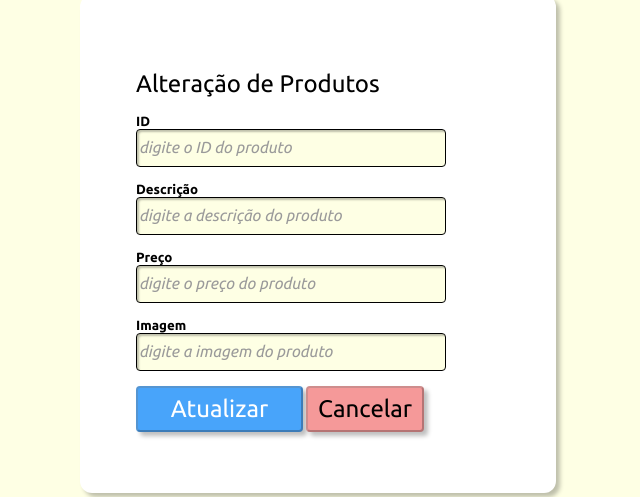
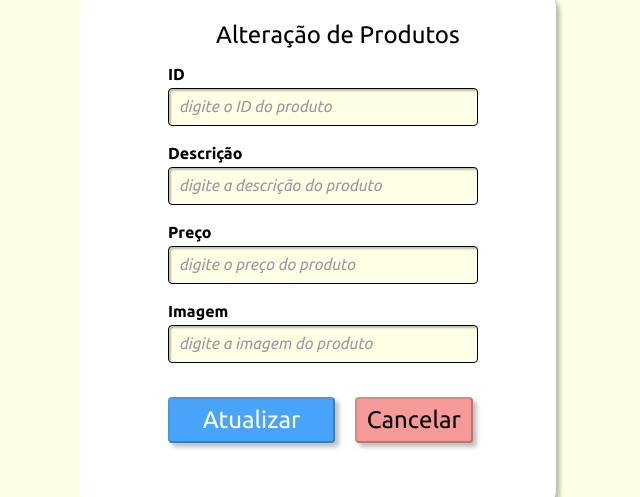
Before and after one commit to renan-menezess/API-turma2-master, a website: page update-com-put.html in a window 1280 px wide. Shown: the part 93-590 px from the top of the page, without its empty margins (322-962 px from the left). Drawn offline with Linux system fonts and the light colour scheme; no server answers.

Commit message:
Continuando a Estilização do Update com Put - Parte2

```diff
--- a/assets/styles/style.css
+++ b/assets/styles/style.css
@@ -1,6 +1,6 @@
 :root {
     font-family: 'Ubuntu', sans-serif;
-    font-size: 10pt;
+    font-size: 12pt;
 }
 
 /*UPDATE-COM-PUT*/
@@ -21,6 +21,7 @@ header h1 {
     font-style: normal;
     font-weight: 400;
     line-height: normal;
+    padding-left: 0;
 }
 
 h1 {
@@ -30,6 +31,7 @@ h1 {
     font-style: normal;
     font-weight: 400;
     line-height: normal;
+    padding-left: 5rem;
 }
 
 form {
@@ -40,7 +42,7 @@ form {
     border-radius: 12px;
     background: #FFF;
     box-shadow: 4px 4px 4px 0px rgba(0, 0, 0, 0.25);
-    padding: 59px 0 0 56px;
+    padding: 10px 0 59px 56px;
 }
 
 ::placeholder {
@@ -50,29 +52,61 @@ form {
     font-style: italic;
     font-weight: 400;
     line-height: normal;
+    padding-left: 8px;
 }
 
 .caixa-form {
     display: flex;
     flex-direction: column;
+    padding-left: 2rem;
 }
 
-.id-caixa{
+.label-caixa{
     font-weight: 800;
+    margin-bottom: 5px;
 }
 
-.descricao-caixa{
-    font-weight: 800;
+/* --------------------Botões-------------------------*/
+button#btnAtualizar {
+    margin-top: 1rem;
+    margin-left: 2rem;
 }
 
-.preco-caixa{
-    font-weight: 800;
+#btnAtualizar {
+    width: 167px;
+    height: 46px;
+    flex-shrink: 0;
+    border-radius: 4px;
+    background: #48A4FA;
+    box-shadow: 4px 4px 4px 0px rgba(0, 0, 0, 0.25);
+    color: #FFF;
+    text-align: center;
+    font-family: Ubuntu;
+    font-size: 24px;
+    font-style: normal;
+    font-weight: 400;
+    line-height: normal;
 }
 
-.imagem-caixa{
-    font-weight: 800;
+button#reset {
+    margin-left: 1rem;
 }
 
+#reset {
+    width: 118px;
+    height: 46px;
+    flex-shrink: 0;
+    border-radius: 4px;
+    background: #F59999;
+    box-shadow: 4px 4px 4px 0px rgba(0, 0, 0, 0.25);
+    color: #000;
+    text-align: center;
+    font-family: Ubuntu;
+    font-size: 24px;
+    font-style: normal;
+    font-weight: 400;
+    line-height: normal;
+}
 /*----------------------PRODUTOS---------------*/
 
 #listaProdutos {
@@ -110,37 +144,7 @@ form {
     background: #FFF1C1;
 }
 
-#btnAtualizar {
-    width: 167px;
-    height: 46px;
-    flex-shrink: 0;
-    border-radius: 4px;
-    background: #48A4FA;
-    box-shadow: 4px 4px 4px 0px rgba(0, 0, 0, 0.25);
-    color: #FFF;
-    text-align: center;
-    font-family: Ubuntu;
-    font-size: 24px;
-    font-style: normal;
-    font-weight: 400;
-    line-height: normal;
-}
 
-#reset {
-    width: 118px;
-    height: 46px;
-    flex-shrink: 0;
-    border-radius: 4px;
-    background: #F59999;
-    box-shadow: 4px 4px 4px 0px rgba(0, 0, 0, 0.25);
-    color: #000;
-    text-align: center;
-    font-family: Ubuntu;
-    font-size: 24px;
-    font-style: normal;
-    font-weight: 400;
-    line-height: normal;
-}
 
 li {
     margin: auto;
--- a/update-com-put.html
+++ b/update-com-put.html
@@ -18,22 +18,22 @@
     <form action="" method="post">
         <h1>Alteração de Produtos</h1>
         <div class="caixa-form">
-            <label for="id" class="id-caixa">ID</label>
+            <label for="id" class="label-caixa">ID</label>
             <input type="text" id="id" placeholder="digite o ID do produto"><br>
         </div>
 
         <div class="caixa-form">
-            <label for="descricao" class="descricao-caixa">Descrição</label>
+            <label for="descricao" class="label-caixa">Descrição</label>
         <input type="text" id="descricao" placeholder="digite a descrição do produto"><br>
         </div>
 
         <div class="caixa-form">
-            <label for="preco" class="preco-caixa">Preço</label>
+            <label for="preco" class="label-caixa">Preço</label>
         <input type="text" id="preco" placeholder="digite o preço do produto"><br>
         </div>
 
         <div class="caixa-form">
-            <label for="imagem" class="imagem-caixa">Imagem</label>
+            <label for="imagem" class="label-caixa">Imagem</label>
         <input type="text" id="imagem" placeholder="digite a imagem do produto"><br>
         </div>
 
@@ -97,6 +97,8 @@
                 // Desafio 3
                 if (idPreenchido) {
                     document.querySelector('button#btnAtualizar').removeAttribute('disabled');
+                } else {
+                    document.querySelector('button#btnAtualizar').setAttribute('disabled', '');
                 }
 
             } else {
```
